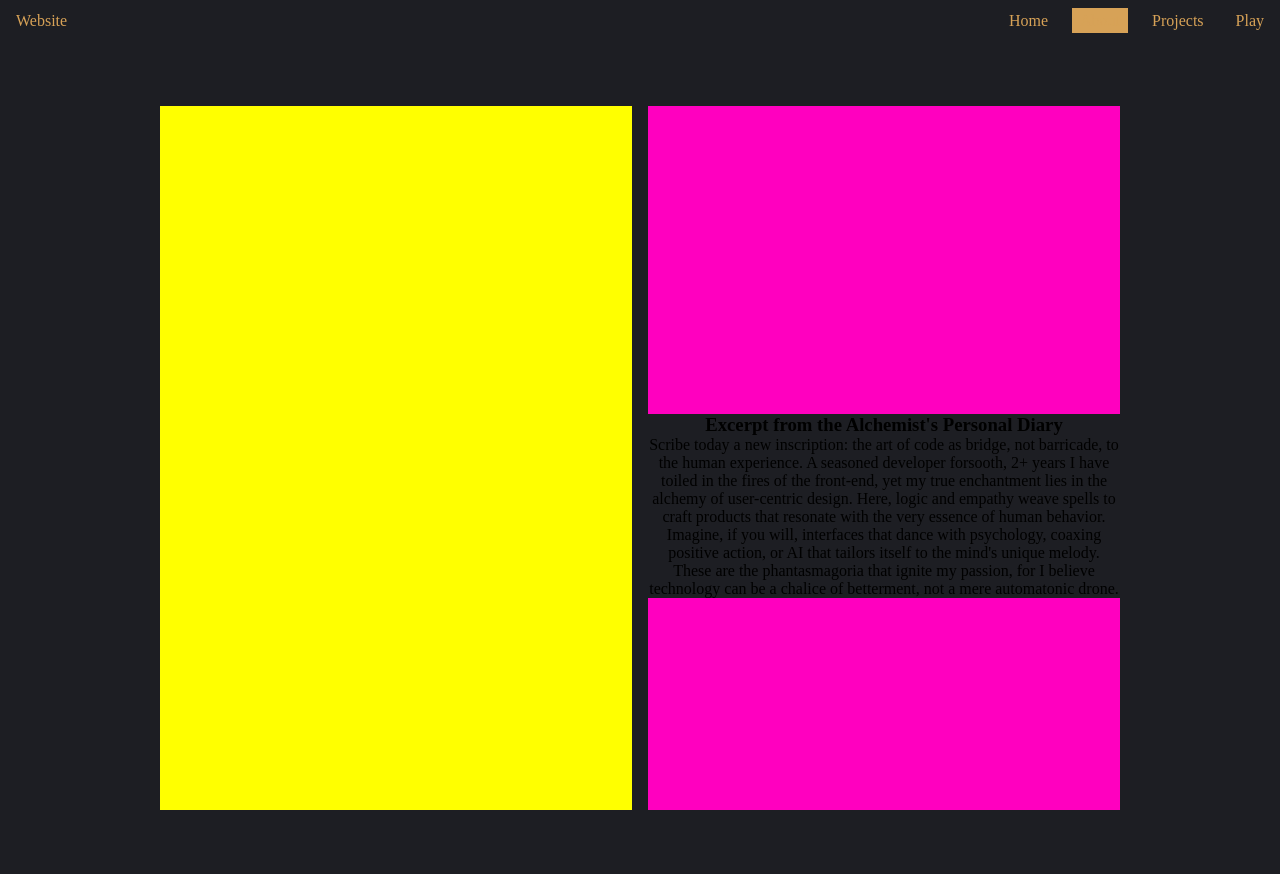
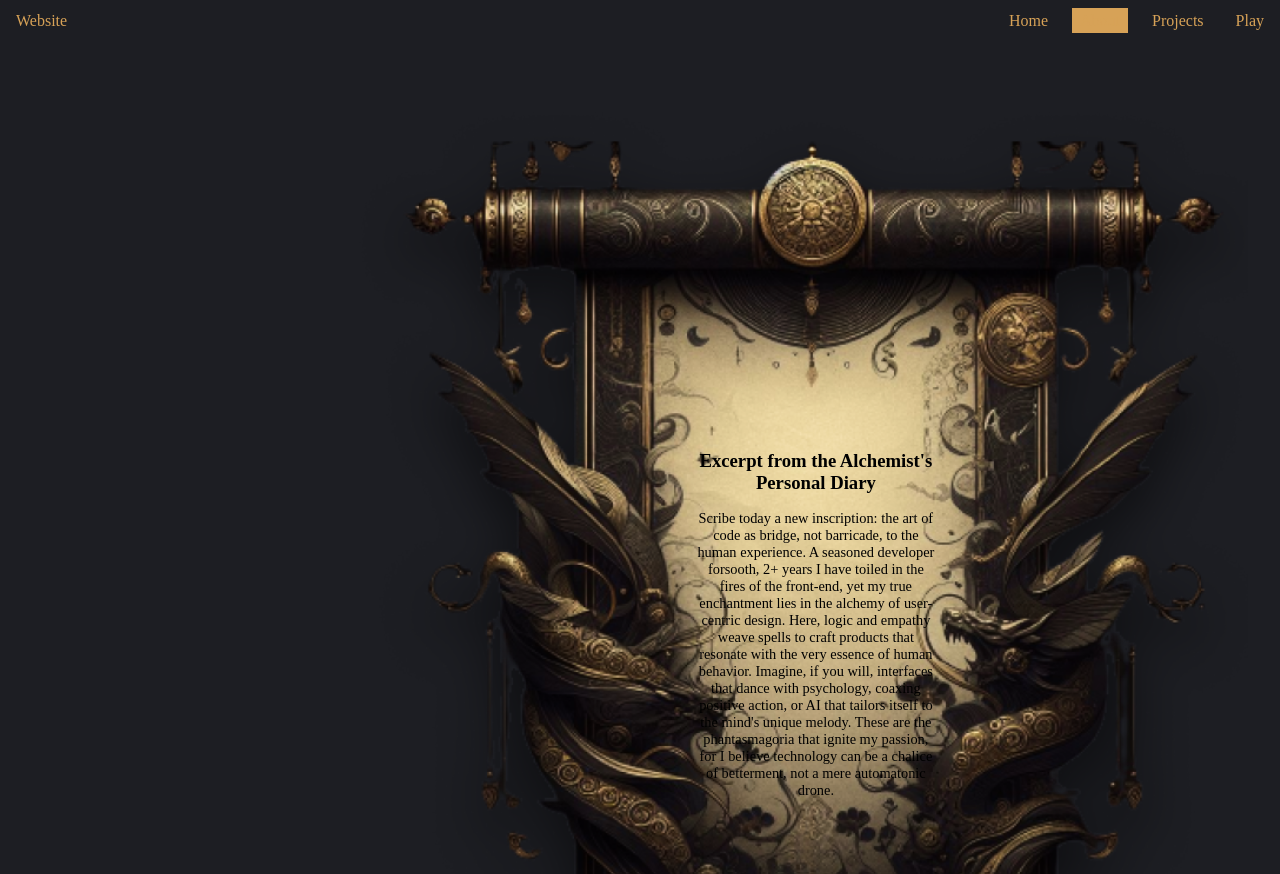
Before and after one commit to upsydedown/upsydedownportfolio, a React (Create React App) app: page /about in a window 1280 px wide. Before the commit the page ends 810 px from the top, so only its background shows below. Built offline with nearby package versions, Linux system fonts and the light colour scheme.

Commit message:
Updating ABout Page

```diff
--- a/src/components/About.css
+++ b/src/components/About.css
@@ -1,5 +1,5 @@
 .aboutMain {
-    height: 92dvh;
+    height: 100dvh;
     overflow: hidden;
     margin-top: 2rem;
 }
@@ -13,18 +13,40 @@
 .aboutBody {
     justify-content: space-around;
     gap: 1rem;
-    margin: 0 10% 0 10%;
+    /* margin: 0 10% 0 10%; */
     padding: 2rem;
 }
 
 .about__LeftContainer {
-    background-color: yellow;
-    height: 50rem;
     flex: 0.5;
 }
 
 .about__RightContainer {
-    height: 50rem;
-    background-color: rgb(255, 0, 191);
     flex: 0.5;
+    flex-flow: column wrap;
 }
+
+.about__RightContainer > img {
+    height: 60rem;
+}
+
+.about__RightContainer__ParagraphBody {
+    position: relative;
+    top: -38.5rem;
+    left: 2rem;
+    width: 15rem;
+    background: none;
+}
+
+.about__RightContainer__ParagraphBody > h1 {
+    background-color: transparent;
+    margin-bottom: 1rem;
+}
+
+.about__RightContainer__ParagraphBody > p {
+    background-color: transparent;
+    font-size: 0.9rem;
+}
+
+.about__LeftContainer__TechStack {
+}
--- a/src/components/About.js
+++ b/src/components/About.js
@@ -29,7 +29,7 @@ const About = () => {
             </div>
           </div>
           <div className="flex about__RightContainer">
-            <img src="" alt="" srcset="" />
+            <img src="./images/About/about_bg.png" alt="" srcset="" />
             <caption className="about__RightContainer__ParagraphBody">
               <h1>
                 Excerpt from the Alchemist's Personal Diary
```
Also changed, not shown: 1 other file (tests, documents, lock files or other folders).
